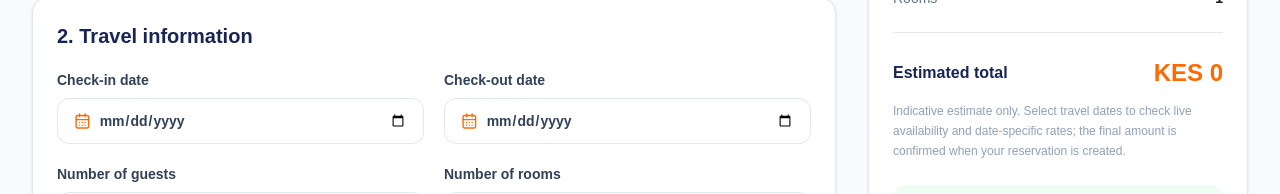
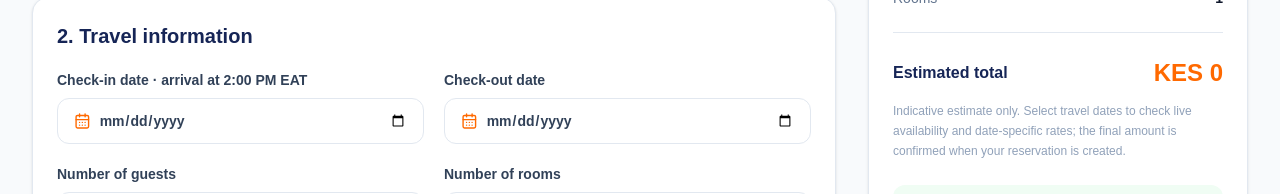
Before and after one commit to robinsonb254/zuristay, a Next.js app: page /booking in a window 1280 px wide. Shown: the part 747-941 px from the top of the page. Built offline with nearby package versions, Linux system fonts and the light colour scheme; no server answers; the database is empty.

Commit message:
Show universal 2 PM EAT check-in on booking form

```diff
--- a/src/app/booking/page.tsx
+++ b/src/app/booking/page.tsx
@@ -956,7 +956,7 @@ export default function BookingPage() {
 
             <div className="mt-5 grid gap-5 sm:grid-cols-2">
               <label className="block text-sm font-bold text-slate-700">
-                Check-in date
+                Check-in date · arrival at 2:00 PM EAT
                 <span className="mt-2 flex items-center gap-2 rounded-xl border border-slate-200 px-4 py-3">
                   <CalendarDays size={18} className="text-orange-500" />
                   <input
```
